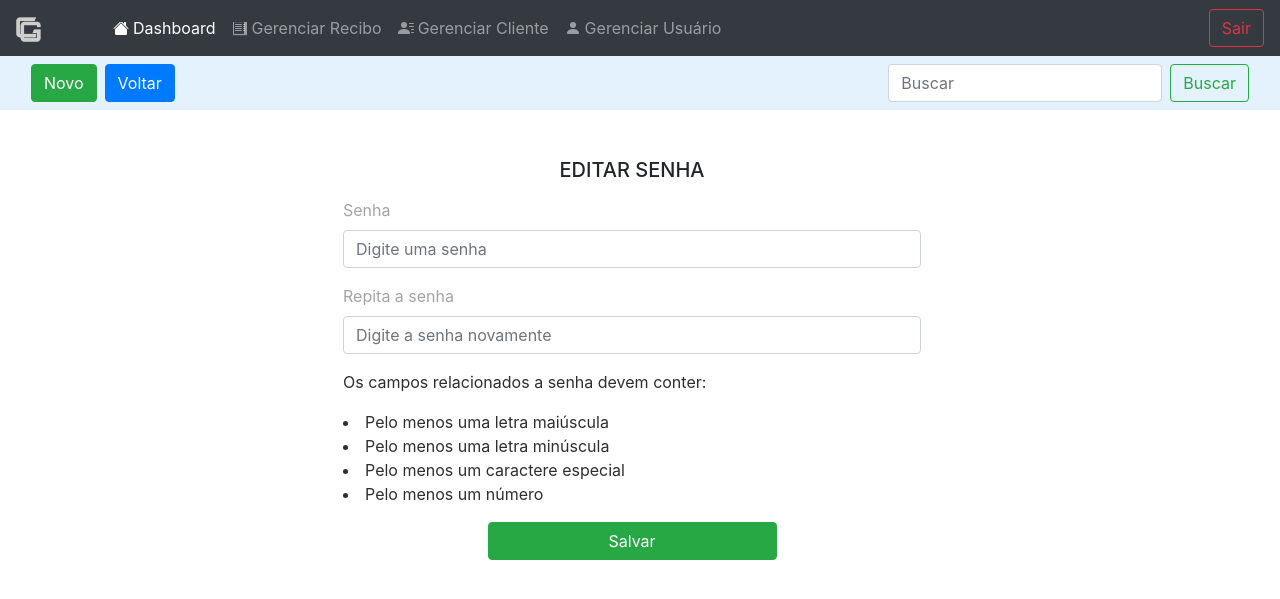
After one commit to ericsonnascimento/projeto_django_recibo_grupocyber, a Django app: page /editar_senha_usuario/1 in a window 1280 px wide. The commit adds this page. Shown: the top 599 px of the page. Run offline with Django 5.2, Linux system fonts and the light colour scheme; the visitor is signed in with stand-in values (Sample User, id 1); data comes from the database, SQL or seed files in the repository; some libraries are stand-ins or nearby versions.

Commit message:
update - Criação das funções de editar e deletar users e realizado refatoração de algumas variáveis em users/views.py e clients.views.py

```diff
--- a/apps/users/forms.py
+++ b/apps/users/forms.py
@@ -26,40 +26,6 @@ class LoginForms(forms.Form):
         )
     )
 
-class UserEditForm(forms.Form):
-    name_registration = forms.CharField(
-        label='Nome',
-        required=True,
-        max_length=100,
-        widget=forms.TextInput(
-            attrs={
-                'class': 'form-control',
-                'placeholder': 'Digite o nome completo'
-            }
-        )
-    )
-
-    login_registration = forms.CharField(
-        label='Login',
-        required=True,
-        max_length=100,
-        widget=forms.TextInput(
-            attrs={
-                'class': 'form-control',
-                'placeholder': 'Ex.: joaosilva'
-            }
-        )
-    )
-
-    def clean_login_registration(self):
-        login_user = self.cleaned_data.get('login_registration')
-
-        if login_user:
-            login_user = login_user.strip()
-            if ' ' in login_user:
-                raise forms.ValidationError('Não é permitido espaços no campo "Login"')
-
-        return login_user
 
 class UserRegistrationForm(forms.Form):
     name_registration = forms.CharField(
@@ -142,3 +108,90 @@ class UserRegistrationForm(forms.Form):
             raise forms.ValidationError('As senhas digitadas não são iguais!')
 
         return cleaned_data
+
+
+class UserEditForm(forms.Form):
+    name_registration = forms.CharField(
+        label='Nome',
+        required=True,
+        max_length=100,
+        widget=forms.TextInput(
+            attrs={
+                'class': 'form-control',
+                'placeholder': 'Digite o nome completo'
+            }
+        )
+    )
+
+    login_registration = forms.CharField(
+        label='Login',
+        required=True,
+        max_length=100,
+        widget=forms.TextInput(
+            attrs={
+                'class': 'form-control',
+                'placeholder': 'Ex.: joaosilva'
+            }
+        )
+    )
+
+    def clean_login_registration(self):
+        login_user = self.cleaned_data.get('login_registration')
+
+        if login_user:
+            login_user = login_user.strip()
+            if ' ' in login_user:
+                raise forms.ValidationError('Não é permitido espaços no campo "Login"')
+
+        return login_user
+
+
+class UserEdidPasswordForm(forms.Form):
+    password = forms.CharField(
+        label='Senha',
+        required=True,
+        max_length=70,
+        widget=forms.PasswordInput(
+            attrs={
+                'class': 'form-control',
+                'placeholder': 'Digite uma senha'
+            }
+        )
+    )
+
+    password_repeat = forms.CharField(
+        label='Repita a senha',
+        required=True,
+        max_length=70,
+        widget=forms.PasswordInput(
+            attrs={
+                'class': 'form-control',
+                'placeholder': 'Digite a senha novamente'
+            }
+        )
+    )
+
+    def clean_password(self):
+        password = self.cleaned_data.get('password')
+
+        if len(password) < 8:
+            raise forms.ValidationError('Senha deve conter pelo menos 8 caracteres')
+        if not re.search("[A-Z]", password):
+            raise forms.ValidationError('A senha deve conter pelo menos uma letra maiúscula')
+        if not re.search("[a-z]", password):
+            raise forms.ValidationError('A senha deve conter pelo menos uma letra minúscula')
+        if not re.search("[0-9]", password):
+            raise forms.ValidationError('A senha deve conter pelo menos um número')
+        if not re.search("[@#$%^&+=]", password):
+            raise forms.ValidationError('A senha deve conter pelo menos um caractere especial')
+        return password
+
+    def clean(self):
+        cleaned_data = super().clean()
+        password = cleaned_data.get('password')
+        password_repeat = cleaned_data.get('password_repeat')
+
+        if password and password_repeat and password != password_repeat:
+            raise forms.ValidationError('As senhas digitadas não são iguais!')
+
+        return cleaned_data
--- a/apps/users/urls.py
+++ b/apps/users/urls.py
@@ -6,5 +6,7 @@ urlpatterns = [
     path('', views.login, name='login'),
     path('logout', views.logout, name='logout'),
     path('listar_usuarios/', views.user_list, name='user_list'),
-    path('editar_usuario/<int:id_user>', views.user_edit, name='user_edit')
+    path('editar_usuario/<int:id_user>', views.user_edit, name='user_edit'),
+    path('editar_senha_usuario/<int:id_user>', views.user_edit_password, name='user_edit_password'),
+    path('deletar_usuario/<int:id_user>', views.user_delete, name='user_delete')
 ]
--- a/apps/users/views.py
+++ b/apps/users/views.py
@@ -1,5 +1,6 @@
 from django.shortcuts import render, redirect, get_object_or_404
 from django.contrib.auth.models import User
+from django.contrib.auth.hashers import make_password
 from django.contrib import auth, messages
 from . import forms
 
@@ -45,15 +46,15 @@ def user_register(request):
 
             if User.objects.filter(username=login_registration).exists():
                 messages.error(request, f'Usuário "{login_registration}" já existe, tente um novo usuário!')
-                return redirect('user_register')
 
-            user = User.objects.create_user(
-                username=login_registration,
-                first_name=name_registration,
-                password=password_registration
-            )
-            messages.success(request, 'Usuário cadastrado com sucesso!')
-            return redirect('user_list')
+            else:
+                user = User.objects.create_user(
+                    username=login_registration,
+                    first_name=name_registration,
+                    password=password_registration
+                )
+                messages.success(request, 'Usuário cadastrado com sucesso!')
+                return redirect('user_list')
 
     return render(request, 'users/user_register.html', {'form': form})
 
@@ -91,6 +92,36 @@ def user_edit(request, id_user):
 
     return render(request, 'users/user_edit.html', {'form': form, 'id_user': id_user})
 
+def user_edit_password(request, id_user):
+    if not request.user.is_authenticated:
+        return redirect('login')
 
-def user_delete(reques, id_client):
+    user_instance = get_object_or_404(User, id=id_user)
+    form = forms.UserEdidPasswordForm()
+
+    if request.method == 'POST':
+        form = forms.UserEdidPasswordForm(request.POST)
+        if form.is_valid():
+            new_password = form.cleaned_data['password']
+            user_instance.password = make_password(new_password)
+            user_instance.save()
+            messages.success(request, 'Senha alterada com sucesso!')
+            return redirect('user_list')
+
+    return render(request, 'users/user_edit_password.html', {'form': form, 'id_user': id_user})
+
+
+def user_delete(request, id_user):
+    if not request.user.is_authenticated:
+        return redirect('login')
+
+    if request.method == 'POST':
+        user_instance = get_object_or_404(User, id=id_user)
+        user_instance.delete()
+        messages.success(request, 'Usuário excluido com sucesso!')
+        return redirect('user_list')
+
+    return render(request, 'users/user_delete.html', {'id_user': id_user})
+
+
     pass
--- a/templates/clients/client_list.html
+++ b/templates/clients/client_list.html
@@ -19,7 +19,7 @@
                     </tr>
                 </thead>
                 <tbody>
-                    {% for client in clients %}
+                    {% for client in clients_instance %}
                     <tr>
                         <td>{{ client.id }}</td>
                         <td>{{ client.name }}</td>
--- /dev/null
+++ b/templates/users/user_edit_password.html
@@ -0,0 +1,47 @@
+{% extends 'shared/base.html' %}
+{% load static %}
+
+{% block content %}
+{% include 'partials/_subnavbar_users.html' %}
+
+<section class="container d-flex justify-content-center align-items-center">
+    <form action="{% url 'user_edit_password' id_user %}" method="POST" class="mr-3">
+        {% csrf_token %}
+        <h5 class="text-center mb-3 mt-5">EDITAR SENHA</h5>
+        <div class="row">
+            {% for field in form %}
+            <div class="col-12 col-lg-12 mb-3">
+                <label style="color:#a5a3a3;">{{ field.label }}</label>
+                {{ field }}
+                {% for error in field.errors %}
+                    <div class="alert alert-danger mt-2">{{ error }}</div>
+                {% endfor %}
+            </div>
+            {% endfor %}
+        </div>
+
+        <div style="color: #2e2e2e;">
+            <p>
+                Os campos relacionados a senha devem conter:
+            </p>
+            <li>
+                Pelo menos uma letra maiúscula
+            </li>
+            <li>
+                Pelo menos uma letra minúscula
+            </li>
+            <li>
+                Pelo menos um caractere especial
+            </li>
+            <li>
+                Pelo menos um número
+            </li>
+        </div>
+
+        <div class="text-center">
+            <button class="btn btn-success col-6 mt-3 mb-3" type="submit">Salvar</button>
+        </div>
+    </form>
+</section>
+
+{% endblock %}
--- a/templates/users/user_list.html
+++ b/templates/users/user_list.html
@@ -24,7 +24,8 @@
                         <td>{{ user_list.first_name }}</td>
                         <td>{{ user_list.username }}</td>
                         <td><a href="{% url 'user_edit' user_list.id %}"><button type="submit" class="btn btn-primary">Editar</button></a></td>
-                        <td><a href="#"><button type="submit" class="btn btn-danger">Excluir</button></a></td>
+                        <td><a href="{% url 'user_edit_password' user_list.id %}"><button type="submit" class="btn btn-primary">Editar Senha</button></a></td>
+                        <td><a href="{% url 'user_delete' user_list.id %}"><button type="submit" class="btn btn-danger">Excluir</button></a></td>
                     </tr>
                     {% endfor %}
                 </thead>
```
Also changed, not shown: apps/clients/views.py (+9 -9 lines), templates/users/user_delete.html (+21 -1 lines).
